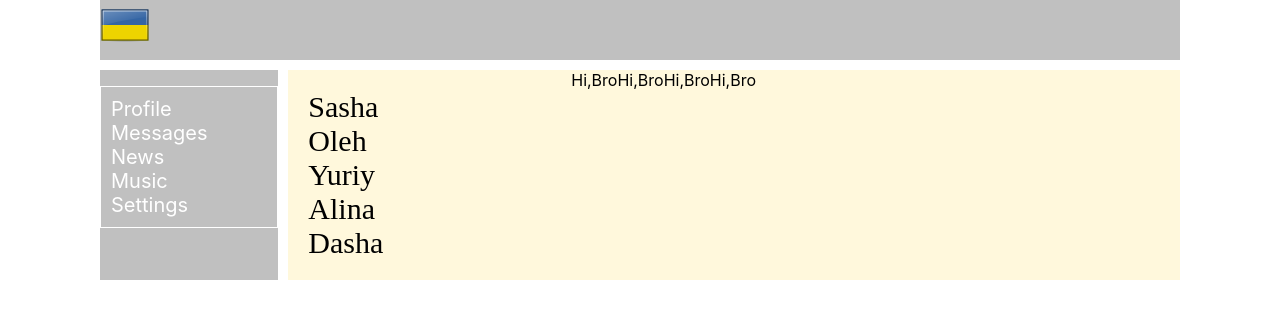
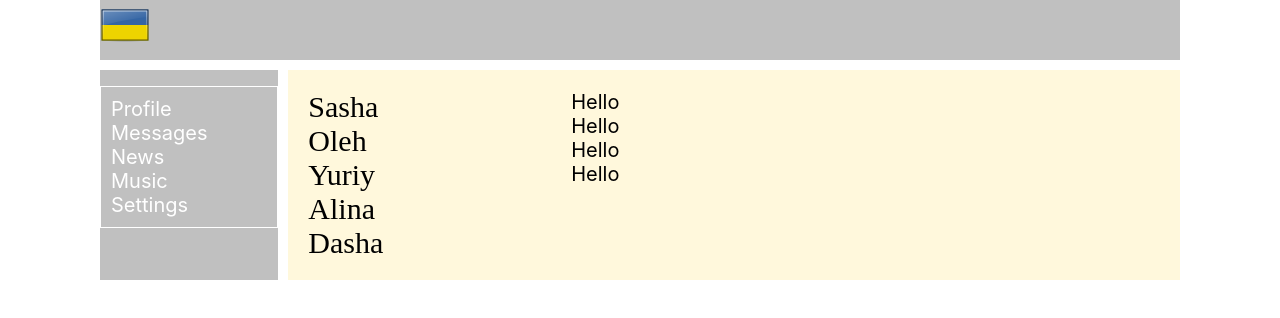
Before and after one commit to 0legbro/social-media, a React (Create React App) app: page /Dialogs in a window 1280 px wide. Shown: the top 318 px of the page. Built offline with nearby package versions, Linux system fonts and the light colour scheme.

Commit message:
Added dialogs

```diff
--- a/src/components/Dialogs/Dialogs.jsx
+++ b/src/components/Dialogs/Dialogs.jsx
@@ -16,10 +16,13 @@ return(
             <DialogItem name="Dasha" id="5"/>
 
         </div>
-            <Message/>
-            <Message/>
-            <Message/>
-            <Message/>
+        <div className={s.messages}>
+            <Message message="Hello"/>
+            <Message message="Hello"/>
+            <Message message="Hello"/>
+            <Message message="Hello"/>
+        </div>
+
     </div>
 )
 
--- a/src/components/Dialogs/Dialogs.module.css
+++ b/src/components/Dialogs/Dialogs.module.css
@@ -1,6 +1,7 @@
 .Dialogs {
     display: flex;
     flex-wrap: nowrap;
+
 }
 
 .dialogsContent {
@@ -19,3 +20,9 @@
     color: pink;
 
 }
+.messages{
+    padding-top: 20px;
+    flex-direction: column;
+    font-size: 20px;
+
+}
--- a/src/components/Dialogs/Messages/Message.jsx
+++ b/src/components/Dialogs/Messages/Message.jsx
@@ -1,10 +1,10 @@
 import React from 'react';
 
 
-const Message = () =>{
+const Message = (props) =>{
     return(
         <div className="messageContent">
-            <div className="message">Hi,Bro</div>
+            <div className="message">{props.message}</div>
         </div>
 
     )
```
